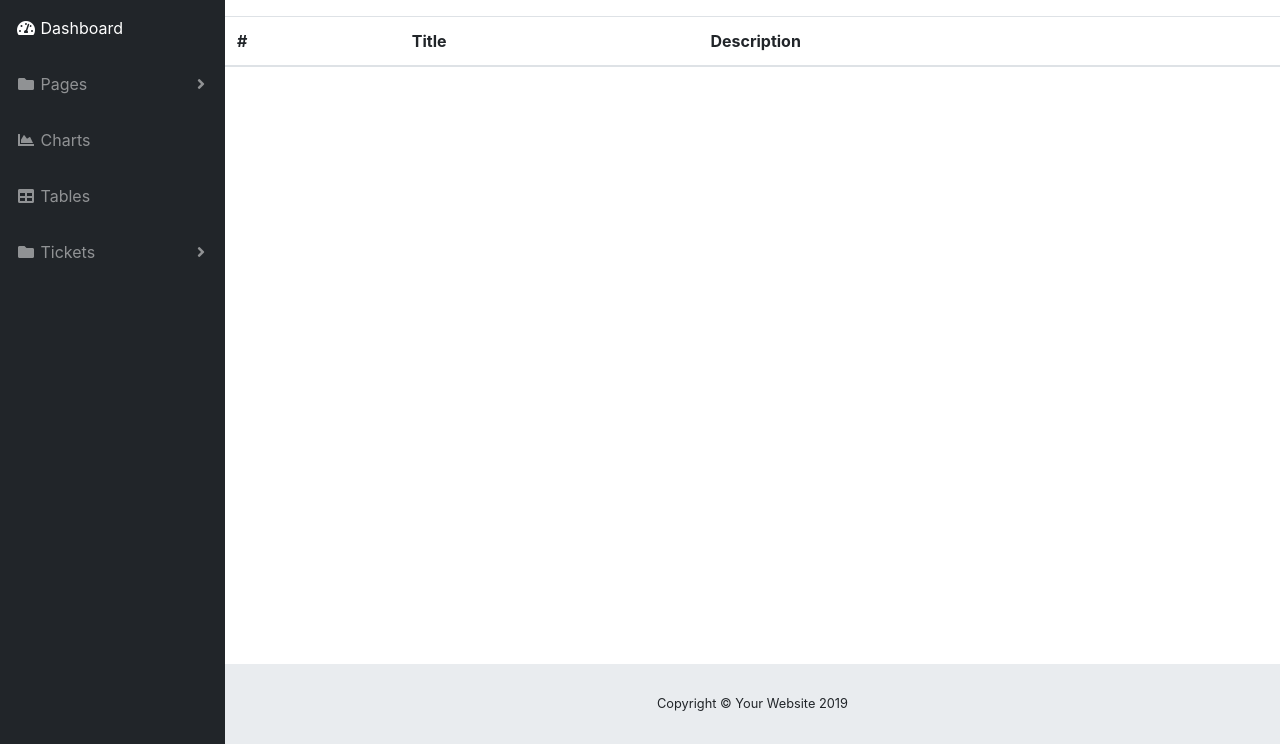
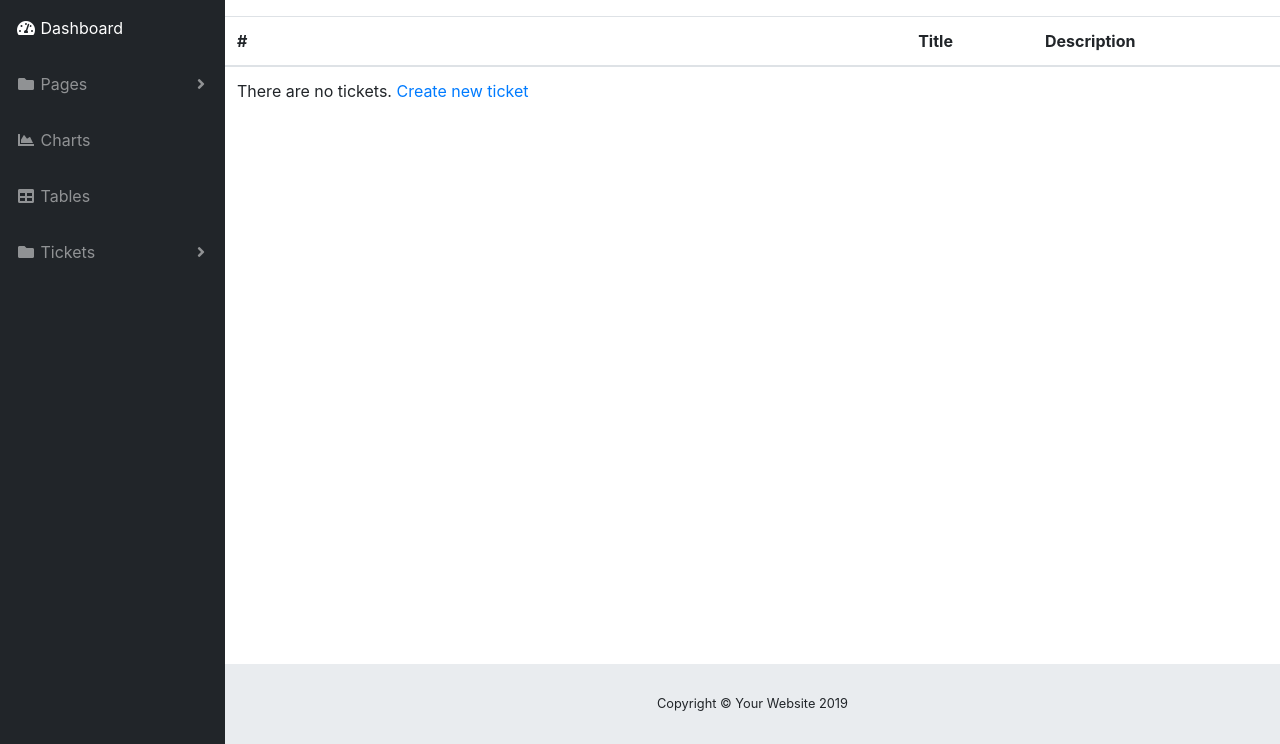
Before and after one commit to m-henderson/RTask, a Flask app: page /dashboard/tickets in a window 1280 px wide. Shown: the part 74-818 px from the top of the page. Run offline with Flask 2, Linux system fonts and the light colour scheme; data that the repository does not hold is empty; some libraries are stand-ins or nearby versions.

Commit message:
show friendly message that there are no tickets

```diff
--- a/templates/dashboard/tickets/index.html
+++ b/templates/dashboard/tickets/index.html
@@ -9,6 +9,13 @@
           </tr>
         </thead>
         <tbody>
+            {% if not tickets %}
+            <tr>
+                <td>There are no tickets.
+                    <a href="{{ '/dashboard/tickets/new' }}">Create new ticket</a>
+                </td>
+            </tr>
+            {% else %}
             {% for ticket in tickets %}
             <tr>
                 <th scope="row">{{ticket.id}}</th>
@@ -18,6 +25,7 @@
                 <td>{{ticket.description}}</td>
             </tr>
             {% endfor %}
+            {% endif %}
         </tbody>
       </table>
 {% endblock %}
```
